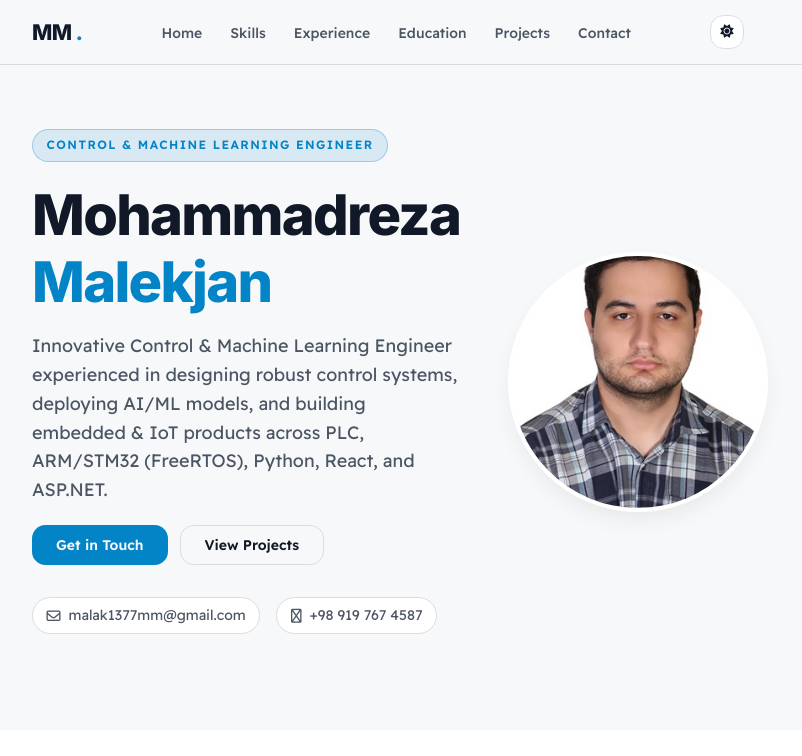
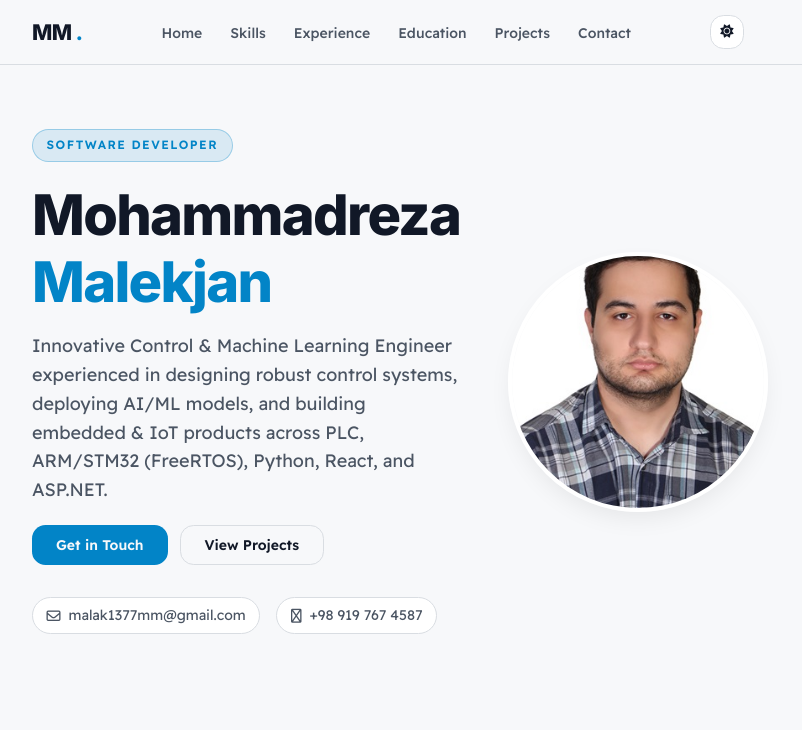
Before and after one commit to mrmalekjan/mrmalekjan.github.io, a plain HTML site: page index.html in a window 1280 px wide. Shown: the top 756 px of the page, without its empty margins (252-1054 px from the left). Drawn offline with nearby package versions, Linux system fonts and the light colour scheme.

Commit message:
style: update job title to Software Developer
- Update meta description, OG description, and hero badge
- Reflect current professional title

```diff
--- a/index.html
+++ b/index.html
@@ -6,13 +6,13 @@
     <meta name="viewport" content="width=device-width, initial-scale=1.0" />
     <meta http-equiv="X-UA-Compatible" content="IE=edge" />
     <meta name="description"
-        content="Mohammadreza Malekjan — Control & Machine Learning Engineer. Portfolio covering embedded systems, PLC, AI/ML, control engineering, and web development." />
+        content="Mohammadreza Malekjan — Software Developer. Portfolio covering embedded systems, PLC, AI/ML, control engineering, and web development." />
     <meta name="author" content="Mohammadreza Malekjan" />
     <meta name="theme-color" content="#090a0b" />
 
     <meta property="og:title" content="Mohammadreza Malekjan | Control & ML Engineer" />
     <meta property="og:description"
-        content="Control & Machine Learning Engineer portfolio — embedded systems, PLC, AI/ML, and web development." />
+        content="Software Developer portfolio — embedded systems, PLC, AI/ML, and web development." />
     <meta property="og:type" content="website" />
     <meta property="og:url" content="https://mrmalekjan.github.io/" />
     <meta property="og:image" content="https://mrmalekjan.github.io/assets/images/profile_pic.jpg" />
@@ -70,7 +70,7 @@
         <section id="home" class="section hero reveal reveal-delay-1" aria-labelledby="home-heading">
             <div class="container grid hero-grid">
                 <div class="hero-content">
-                    <div class="badge">Control & Machine Learning Engineer</div>
+                    <div class="badge">Software Developer</div>
                     <h1 id="home-heading">Mohammadreza <span class="highlight">Malekjan</span></h1>
                     <p class="lead" id="typing-target" aria-live="polite"></p>
                     <div class="hero-actions">
@@ -342,7 +342,7 @@
   "@context": "https://schema.org",
   "@type": "Person",
   "name": "Mohammadreza Malekjan",
-  "jobTitle": "Control & Machine Learning Engineer",
+  "jobTitle": "Software Developer",
   "url": "https://mrmalekjan.github.io/",
   "email": "malak1377mm@gmail.com",
   "telephone": "+989197674587",
```
